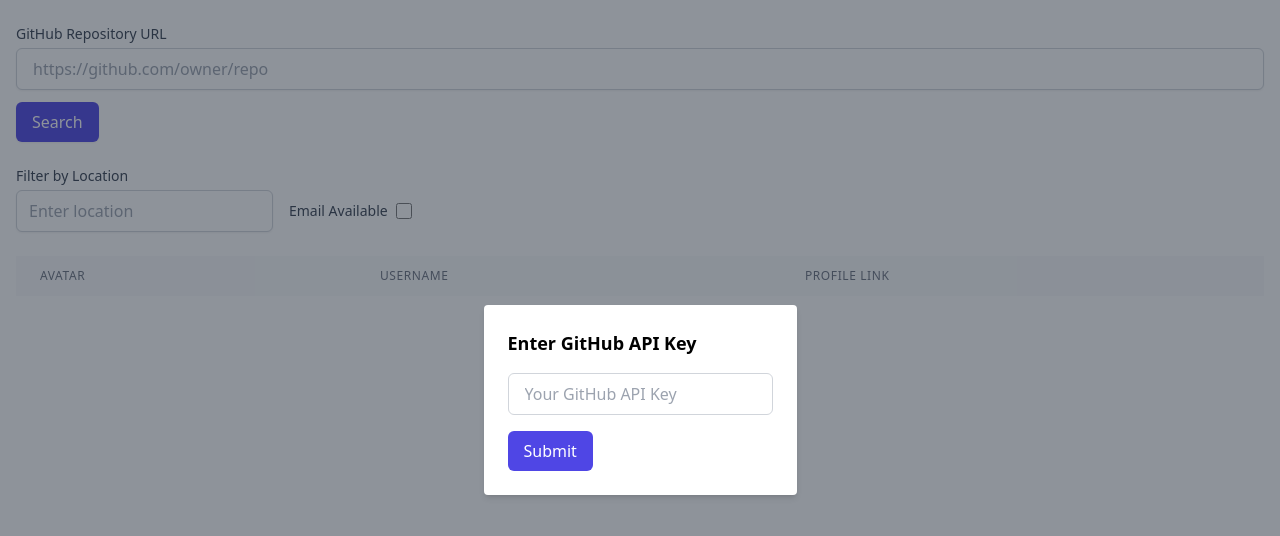
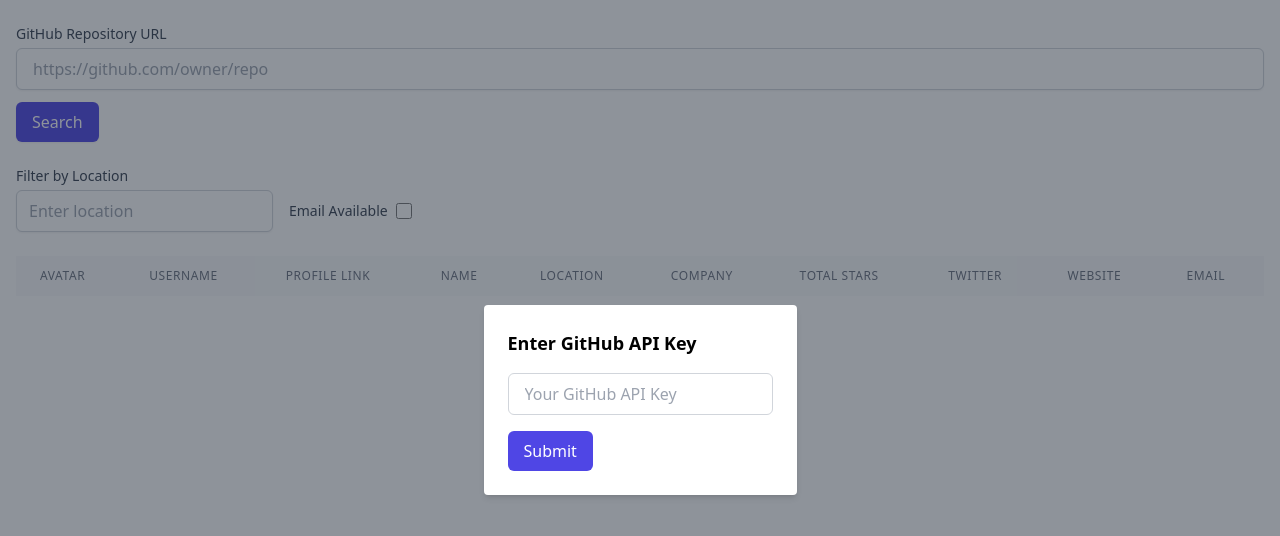
Before and after one commit to CaullenOmdahl/Reposourcer-Upwork, a SvelteKit app: page / in a window 1280 px wide. Shown: the top 536 px of the page. Built offline with nearby package versions, Linux system fonts and the light colour scheme.

Commit message:
Update StargazerTable.svelte

```diff
--- a/src/routes/_components/StargazerTable.svelte
+++ b/src/routes/_components/StargazerTable.svelte
@@ -57,6 +57,13 @@
                 <th class="px-6 py-3 text-left text-xs font-medium text-gray-500 uppercase tracking-wider">Avatar</th>
                 <th class="px-6 py-3 text-left text-xs font-medium text-gray-500 uppercase tracking-wider">Username</th>
                 <th class="px-6 py-3 text-left text-xs font-medium text-gray-500 uppercase tracking-wider">Profile Link</th>
+                <th class="px-6 py-3 text-left text-xs font-medium text-gray-500 uppercase tracking-wider">Name</th>
+                <th class="px-6 py-3 text-left text-xs font-medium text-gray-500 uppercase tracking-wider">Location</th>
+                <th class="px-6 py-3 text-left text-xs font-medium text-gray-500 uppercase tracking-wider">Company</th>
+                <th class="px-6 py-3 text-left text-xs font-medium text-gray-500 uppercase tracking-wider">Total Stars</th>
+                <th class="px-6 py-3 text-left text-xs font-medium text-gray-500 uppercase tracking-wider">Twitter</th>
+                <th class="px-6 py-3 text-left text-xs font-medium text-gray-500 uppercase tracking-wider">Website</th>
+                <th class="px-6 py-3 text-left text-xs font-medium text-gray-500 uppercase tracking-wider">Email</th>
             </tr>
         </thead>
         <tbody class="bg-white divide-y divide-gray-200">
```
